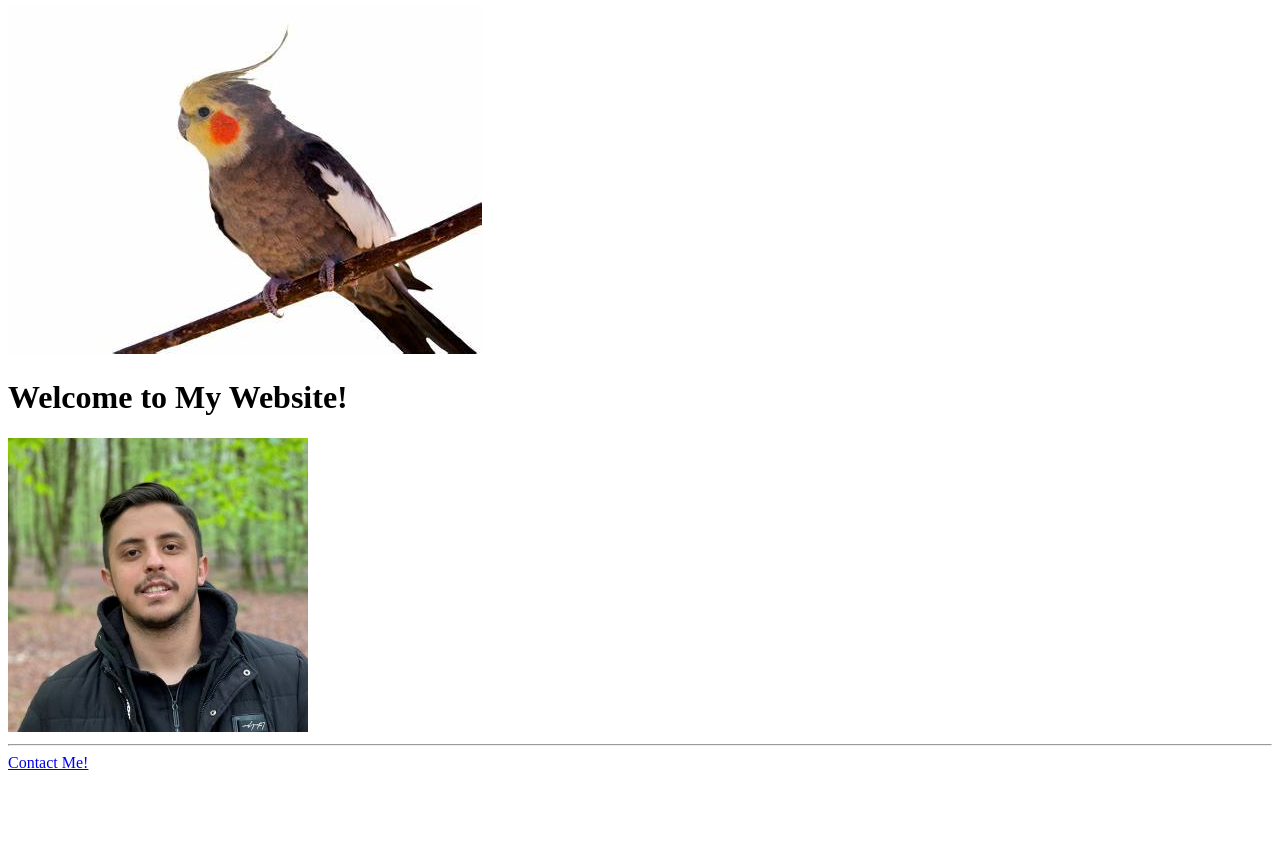
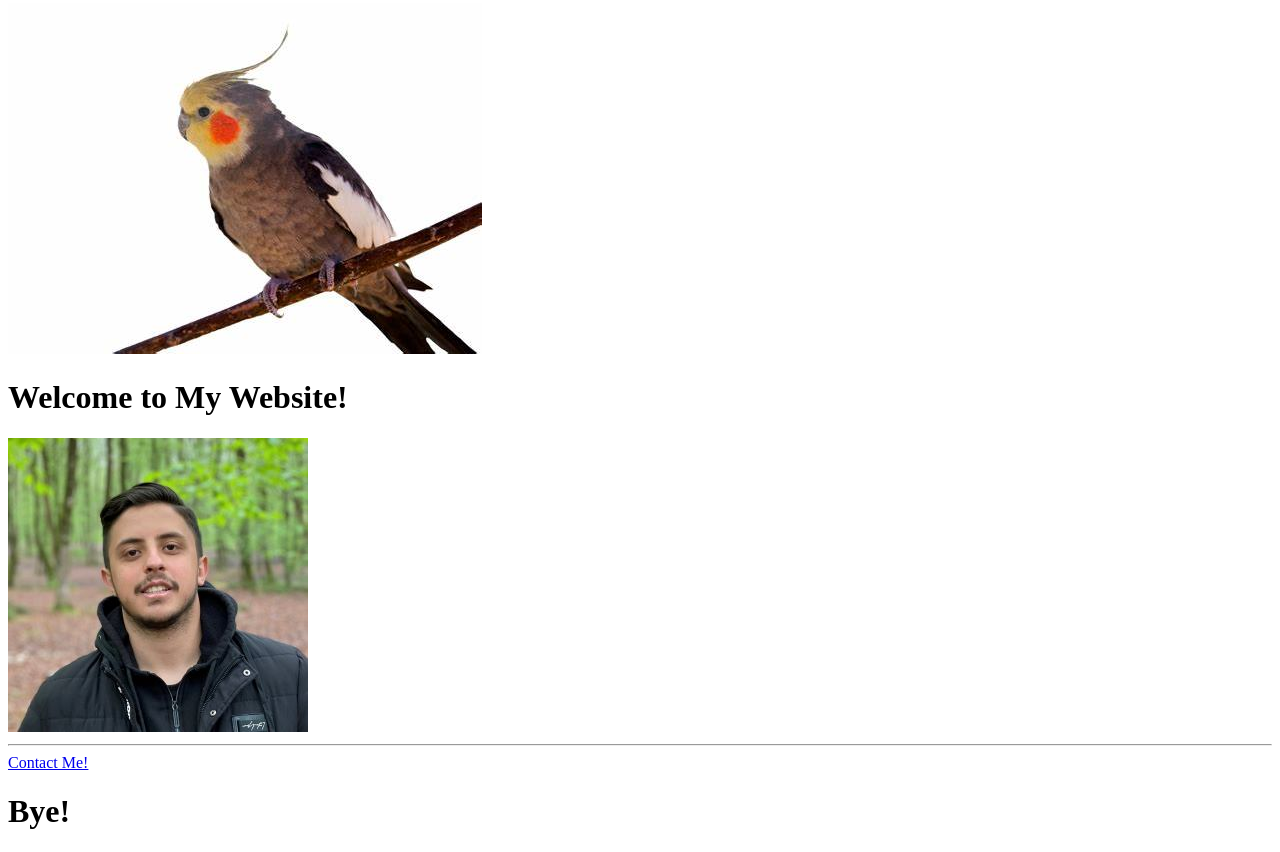
Before and after one commit to mhmdnateghi/HTML-Udemy-FirstTest, a plain HTML site: page index.html in a window 1280 px wide. Shown: the part 1799-2651 px from the top of the page. Before the commit the page ends 2579 px from the top, so only its background shows below. Drawn offline with Linux system fonts and the light colour scheme.

Commit message:
Add bye in the end

```diff
--- a/index.html
+++ b/index.html
@@ -30,6 +30,7 @@
     <a href="./public/about.html"><img src="./assets/mySelf.jpg" alt="About me" /></a>
     <hr />
     <a href="./public/contact.html">Contact Me!</a>
+    <h1>Bye!</h1>
 </body>
 
 </html>
```
